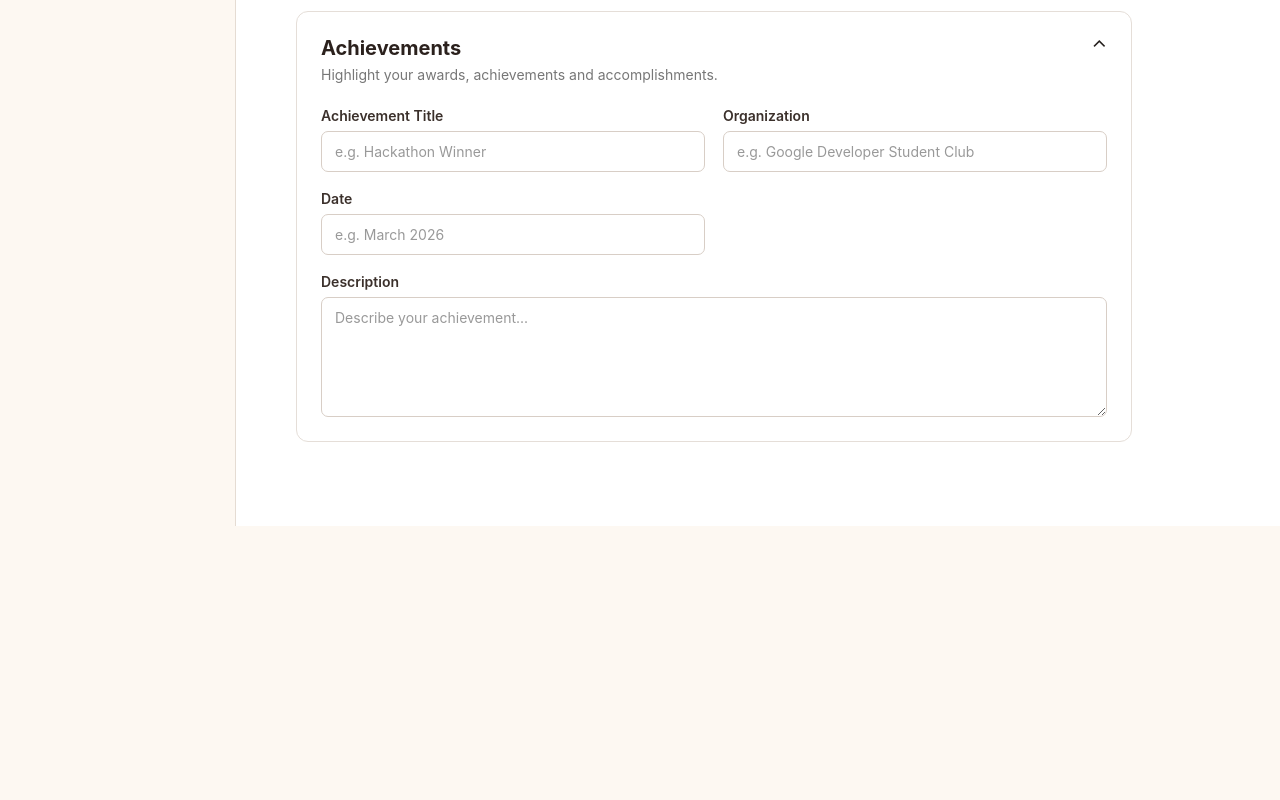
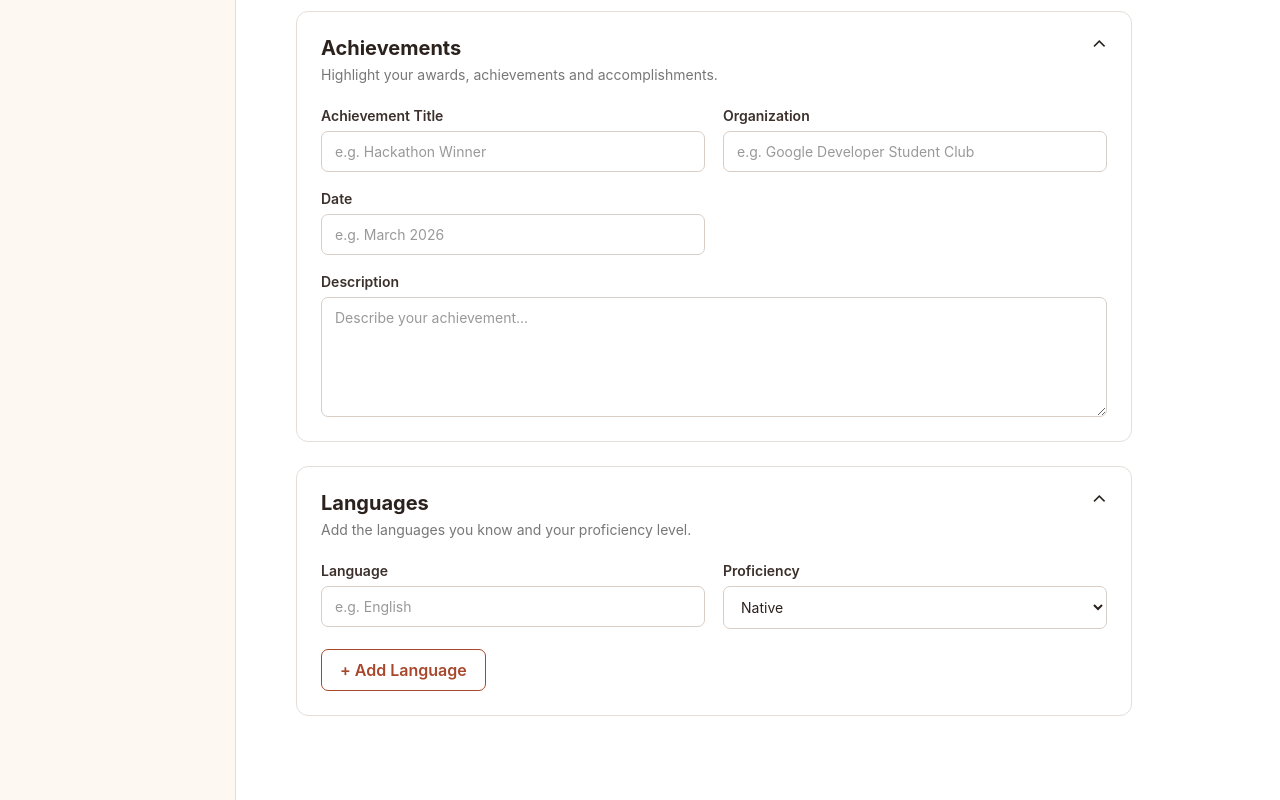
Before and after one commit to aliya-khan750/ResumeBuilder, a React (Vite) app in the folder client/: page / in a window 1280 px wide. Shown: the part 2999-3799 px from the top of the page. Before the commit the page ends 3525 px from the top, so only its background shows below. Built offline with nearby package versions, Linux system fonts and the light colour scheme.

Commit message:
Add languages section to resume editor

```diff
--- a/client/src/components/EditorPanel.jsx
+++ b/client/src/components/EditorPanel.jsx
@@ -5,6 +5,7 @@ import SkillsSection from "./SkillsSection";
 import ProjectsSection from "./ProjectsSection";
 import CertificationsSection from "./CertificationsSection";
 import AchievementsSection from "./AchievementsSection";
+import LanguagesSection from "./LanguagesSection";
 
 function EditorPanel() {
   return (
@@ -122,6 +123,8 @@ function EditorPanel() {
 
 {/* Achievements Section */}
 <AchievementsSection />
+{/* Languages Section */}
+<LanguagesSection />
 
     </section>
   );
--- /dev/null
+++ b/client/src/components/LanguagesSection.jsx
@@ -0,0 +1,45 @@
+function LanguagesSection() {
+  return (
+    <div className="editor-section">
+
+      <div className="section-title">
+        <div>
+          <h3>Languages</h3>
+          <p>Add the languages you know and your proficiency level.</p>
+        </div>
+
+        <span>⌃</span>
+      </div>
+
+      <div className="form-grid">
+
+        <div className="form-group">
+          <label>Language</label>
+          <input
+            type="text"
+            placeholder="e.g. English"
+          />
+        </div>
+
+        <div className="form-group">
+          <label>Proficiency</label>
+          <select>
+            <option>Native</option>
+            <option>Fluent</option>
+            <option>Advanced</option>
+            <option>Intermediate</option>
+            <option>Basic</option>
+          </select>
+        </div>
+
+      </div>
+
+      <button className="add-button">
+        + Add Language
+      </button>
+
+    </div>
+  );
+}
+
+export default LanguagesSection;
```
